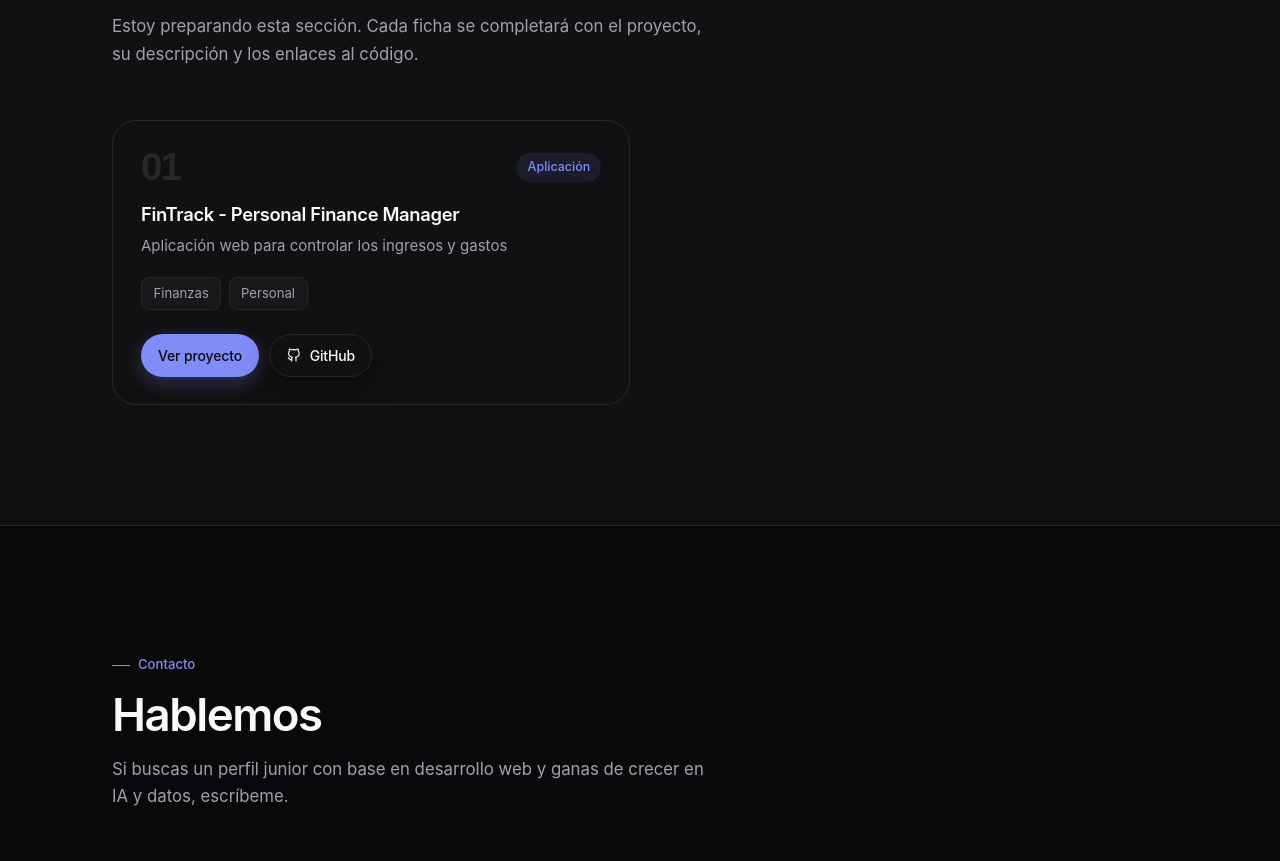
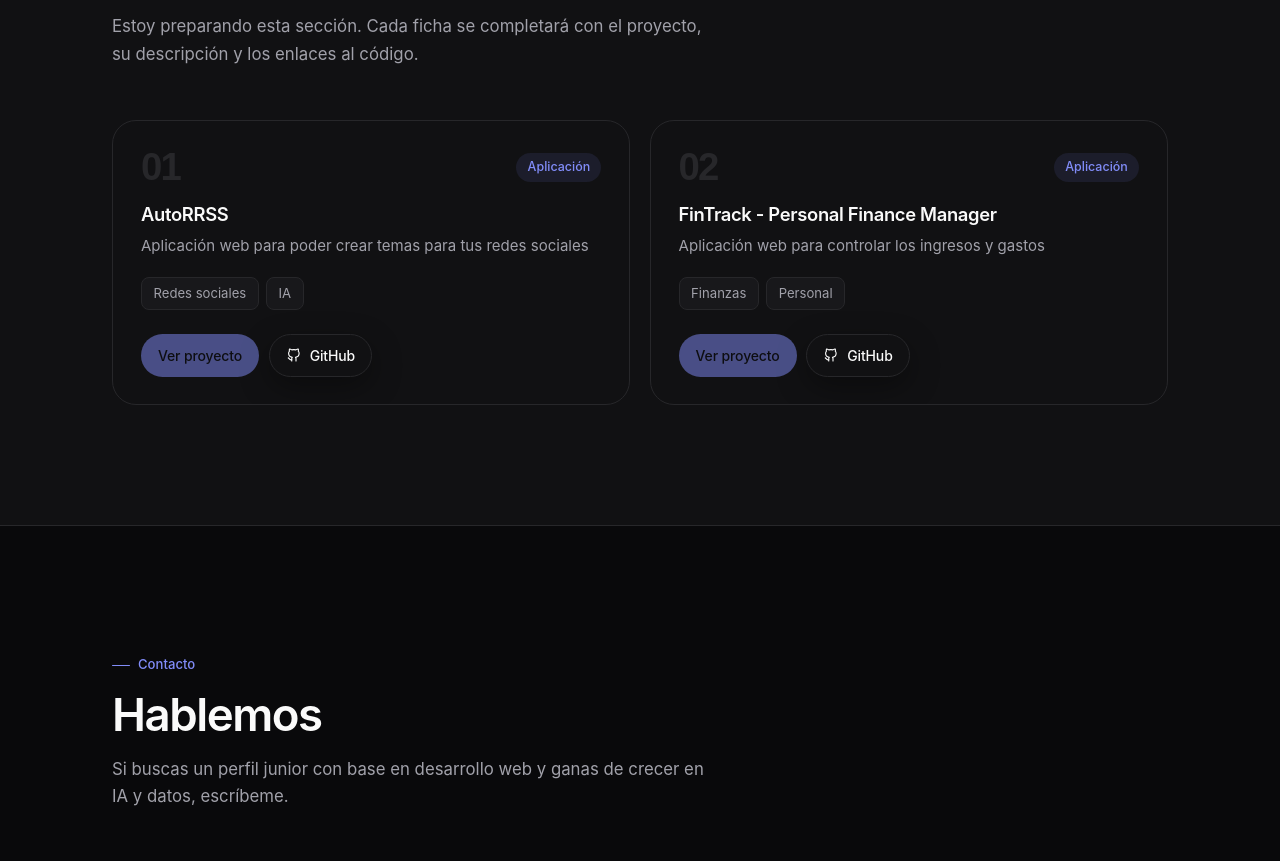
Before and after one commit to HuGoLppz/portfolio, a React app: page / in a window 1280 px wide. Shown: the part 3818-4679 px from the top of the page. Built offline with nearby package versions, Linux system fonts and the light colour scheme; the HTML template or start-up script is replaced by a standard one.

Commit message:
docs: second project added

```diff
--- a/src/Data/portfolio.js
+++ b/src/Data/portfolio.js
@@ -122,11 +122,20 @@ export const SKILLS = [
 export const PROJECTS = [
   {
     focus: "Aplicación",
+    title: "AutoRRSS",
+    description:
+      "Aplicación web para poder crear temas para tus redes sociales",
+    tech: ["Redes sociales", "IA"],
+    url: "",
+    repo: "https://github.com/HuGoLppz/AutoRRSS",
+  },
+  {
+    focus: "Aplicación",
     title: "FinTrack - Personal Finance Manager",
     description:
       "Aplicación web para controlar los ingresos y gastos",
     tech: ["Finanzas", "Personal"],
-    url: "https://github.com/HuGoLppz/FinTrack---Personal-Finance-Manager",
+    url: "",
     repo: "https://github.com/HuGoLppz/FinTrack---Personal-Finance-Manager",
   },
 ];
```
